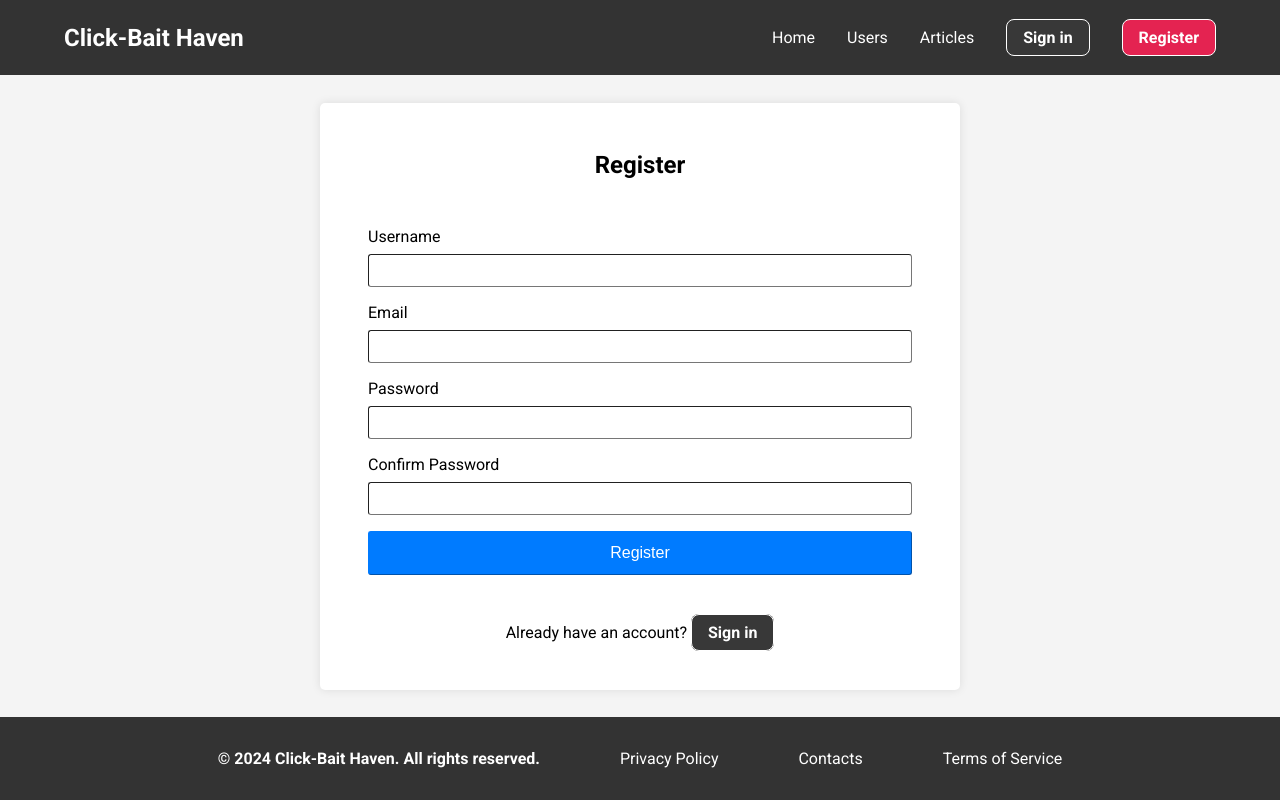
After one commit to VenomRevenge/Click-Bait-Haven, a Django app: template templates/profiles/register.html in a window 1280 px wide. The commit adds this page. Run offline with Django 4.2, Linux system fonts and the light colour scheme; the template is opened without the code that fills it, so the values that code supplies are empty; some web fonts are replaced.

Commit message:
feat: added register.html with mock data, added option to extend javascript in base.html also minor footer changes

```diff
--- /dev/null
+++ b/static/styles/register.css
@@ -0,0 +1,100 @@
+body {
+    background-color: #F4F4F4;
+}
+
+.site {
+    justify-content: space-between;
+    height: 100vh;
+}
+
+header {
+    position: relative;
+}
+
+main {
+    width: 100%;
+}
+
+.register-form-container {
+    margin: auto;
+    max-width: 25%;
+    background-color: white;
+    display: flex;
+    flex-direction: column;
+    padding: 3rem;
+    gap: 3rem;
+    border-radius: 5px;
+    box-shadow: 0 0 10px rgba(0, 0, 0, 0.1);
+}
+
+.register-form-container h2 {
+    align-self: center;
+}
+
+.register-form-container p {
+    align-self: center;
+}
+
+.register-form-container p a {
+    text-decoration: none;
+    color: white;
+}
+
+.register-form-container form {
+    display: flex;
+    flex-direction: column;
+    gap: 1rem;
+}
+
+.register-form-container form div label,
+.register-form-container form div input {
+    display: block;
+    width: 100%
+}
+
+.register-form-container form div input {
+    padding: 0.5rem;
+}
+
+.register-form-container form div {
+    display: flex;
+    flex-direction: column;
+    gap: 0.5rem;
+}
+
+.register-form-container form div input,
+.register-btn {
+    border-radius: 3px;
+    border-width: 1px;
+}
+
+.register-btn {
+    padding: 0.75rem;
+    background-color: #007BFF;
+    color: white;
+    font-size: 1rem;
+    border-color: #007BFF;
+}
+
+.register-btn:hover {
+    background-color: #0056b3;
+    cursor: pointer;
+}
+
+@media screen and (max-width: 1600px) {
+    .register-form-container {
+        max-width: 40%;
+    }
+}
+
+@media screen and (max-width: 1300px) {
+    .register-form-container {
+        max-width: 50%;
+    }
+}
+
+@media screen and (max-width: 800px) {
+    .register-form-container {
+        max-width: 90%;
+    }
+}
--- a/templates/base.html
+++ b/templates/base.html
@@ -26,5 +26,9 @@
 
         {% include 'footer.html' %}
     </div>
+
+    {% block javascript %}
+    {% endblock %}
+
 </body>
 </html>
--- a/templates/footer.html
+++ b/templates/footer.html
@@ -5,9 +5,7 @@
     </p>
 
     <a href="#">Privacy Policy</a>
-    <a href="#">Terms of Service</a>
-    <a href="#">Terms of Service</a>
-    <a href="#">Terms of Service</a>
+    <a href="#">Contacts</a>
     <a href="#">Terms of Service</a>
 
 </footer>
--- /dev/null
+++ b/templates/profiles/register.html
@@ -0,0 +1,47 @@
+{% extends 'base.html' %}
+{% load static %}
+
+    {% block styles %}
+    <link rel="stylesheet" href="{% static 'styles/register.css' %}">
+    {% endblock %}
+
+        {% block content %}
+
+        <main>
+
+
+            <section class="register-form-container">
+
+                <h2>Register</h2>
+                <form action="/register" method="POST" class="register-form">
+                    <div>
+                        <label for="username">Username</label>
+                        <input type="text" id="username" name="username" required>
+                    </div>
+
+                    <div>
+                        <label for="email">Email</label>
+                        <input type="email" id="email" name="email" required>
+                    </div>
+
+                    <div>
+                        <label for="password">Password</label>
+                        <input type="password" id="password" name="password" required>
+                    </div>
+
+                    <div>
+                        <label for="confirm-password">Confirm Password</label>
+                        <input type="password" id="confirm-password" name="confirm-password" required>
+                    </div>
+
+                    <button type="submit" class="register-btn">Register</button>
+                </form>
+                <p>Already have an account? <a href="" class="login-btn">Sign in</a></p>
+
+
+            </section>
+
+
+        </main>
+
+        {% endblock %}
```
